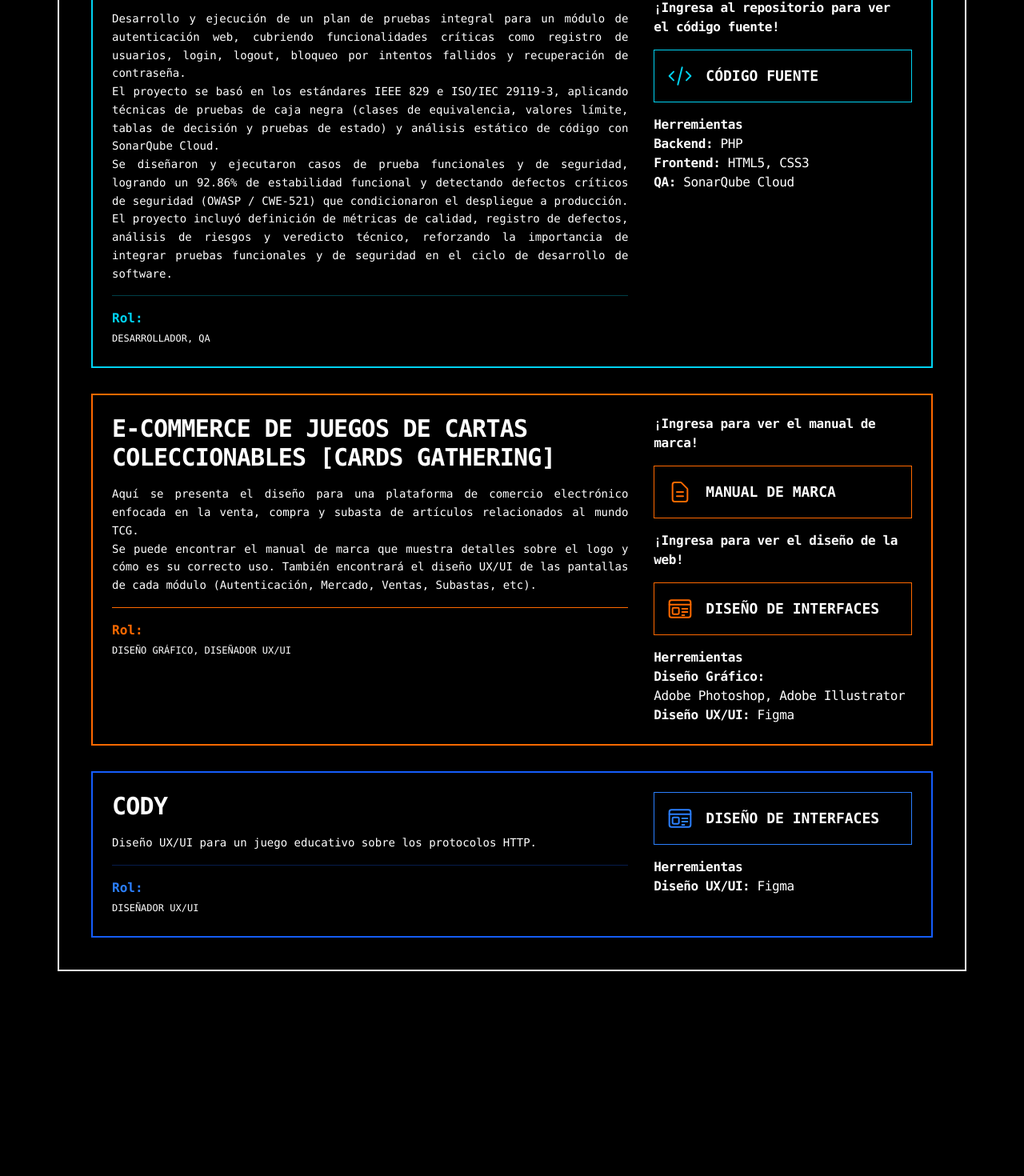
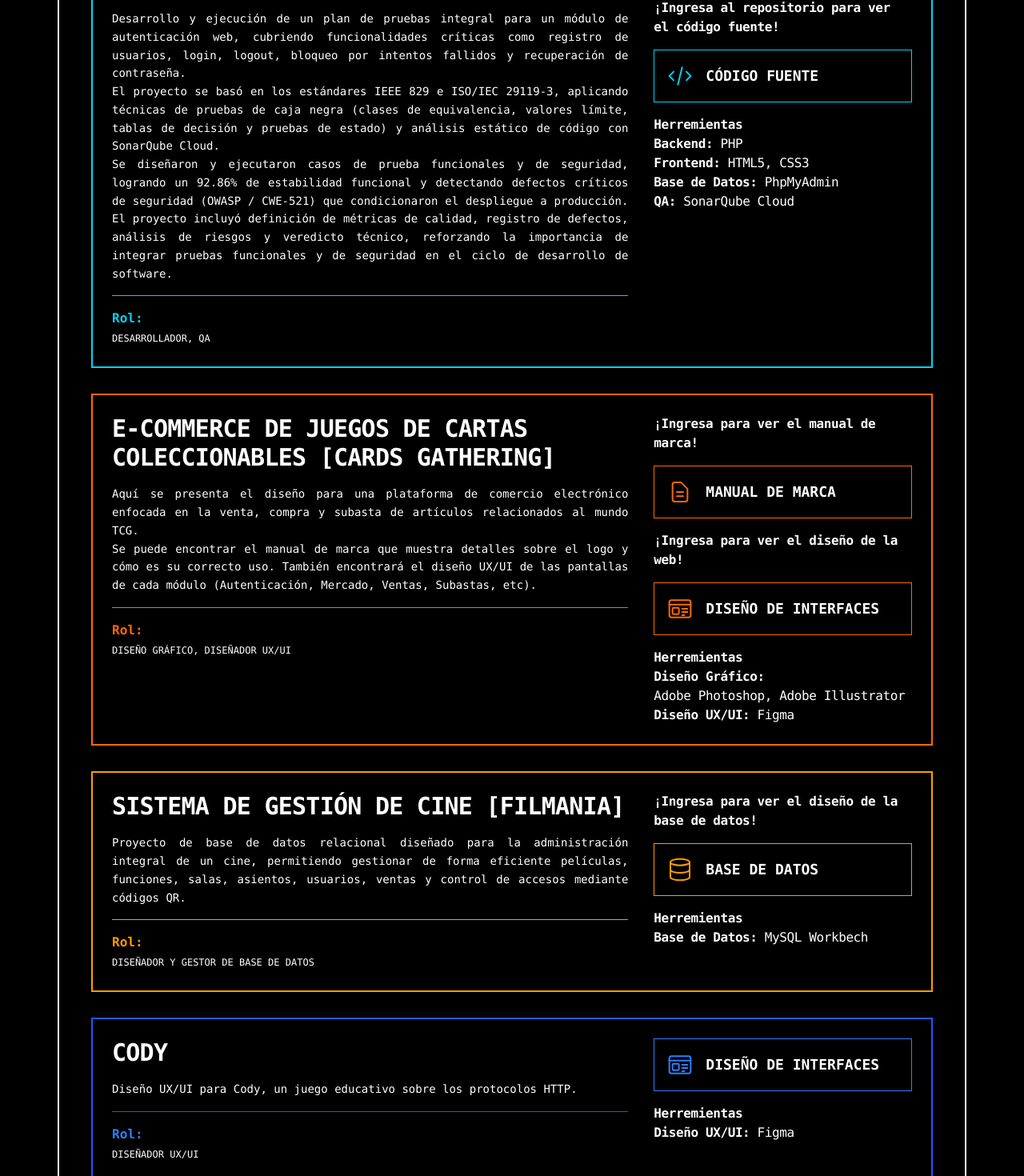
Before and after one commit to thealexispinel/PortafolioAlexisPinel, an Angular app: page /projects in a window 1280 px wide. Shown: the part 1004-2474 px from the top of the page at 80% size. Before the commit the page ends 2266 px from the top, so only its background shows below. Built offline with nearby package versions, Linux system fonts and the light colour scheme.

Commit message:
Actualización de rutas v.2.3

```diff
--- a/src/app/features/projects/projects.component.html
+++ b/src/app/features/projects/projects.component.html
@@ -12,6 +12,9 @@
         Proyectos
       </h1>
     </div>
+
+    <!-- Portafolio -->
+
     <div class="flex flex-col gap-8">
       <div class="border-2 border-emerald-500 p-6 flex flex-col md:flex-row gap-8 hover:bg-emerald-500 transition-colors group">
         <div class="w-full md:w-2/3 space-y-4">
@@ -26,23 +29,24 @@
         </div>
         <div class="w-full md:w-1/3 flex flex-col gap-4 ">
           <h3 class="text-white text-basic font-bold tracking-tight">¡Ingresa para ver más detalles sobre el proyecto!</h3>
-            <a href="https://www.figma.com/design/IawICaOkjkeYYmDvS7QACz/Untitled?node-id=0-1&t=wxUIrYOQqH8HsI0O-1" class="border border-emerald-500 p-4 flex items-center gap-4 hover:bg-white group/link">
+            <a href="https://www.figma.com/design/IawICaOkjkeYYmDvS7QACz/Untitled?node-id=0-1&t=wxUIrYOQqH8HsI0O-1" class="border border-emerald-500 p-4 flex items-center gap-4 hover:bg-white hover:text-emerald-500 transition-all group/link">
               <svg class="w-8 h-8 text-emerald-500" fill="none" stroke="currentColor" viewBox="0 0 24 24">
                 <rect x="2" y="4" width="20" height="16" rx="2" stroke-width="1.5" />
                 <path stroke-linecap="round" stroke-width="1.5" d="M2 8h20M14 12h5M14 15h5M14 18h2" />
                 <rect x="5" y="11" width="6" height="6" rx="1" stroke-width="1.5" />
               </svg>
-              <span class="text-white text-lg font-bold uppercase leading-tight">Diseño de Interfaces</span>
+              <span class="text-white group-hover/link:text-emerald-500 text-lg font-bold uppercase leading-tight">Diseño de Interfaces</span>
             </a>
           <h3 class="text-white text-basic font-bold tracking-tight">¡Ingresa al repositorio para ver el código fuente!</h3>
-          <a href="https://github.com/thealexispinel/PortafolioAlexisPinel" class="border border-emerald-500 p-4 flex items-center gap-4 hover:bg-white hover:text-black transition-all">
+          <a href="https://github.com/thealexispinel/PortafolioAlexisPinel" class="border border-emerald-500 p-4 flex items-center gap-4 hover:bg-white hover:text-emerald-500 transition-all group/link">
             <svg class="w-8 h-8 text-emerald-500" fill="none" stroke="currentColor" viewBox="0 0 24 24"><path stroke-linecap="round" stroke-linejoin="round" stroke-width="1.5" d="M10 20l4-16m4 4l4 4-4 4M6 16l-4-4 4-4"></path></svg>
-            <span class="text-white text-lg font-bold uppercase leading-tight">Código Fuente</span>
+            <span class="text-white group-hover/link:text-emerald-500 text-lg font-bold uppercase leading-tight">Código Fuente</span>
           </a>
             <p class="text-white text-basic tracking-tight"><strong>Herremientas</strong><br><strong>Diseño UX/UI:</strong> Figma <br><strong>Backend:</strong> TypeScript <br> <strong>Frontend:</strong> Angular, HTML5, Tailwindcss</p>
         </div>
       </div>
 
+    <!-- Proyecto Calidad de Software -->
 
       <div class="border-2 border-cyan-400 p-6 flex flex-col md:flex-row gap-8 hover:bg-cyan-400/5 transition-colors group">
         <div class="w-full md:w-2/3 space-y-4">
@@ -53,25 +57,27 @@
             Se diseñaron y ejecutaron casos de prueba funcionales y de seguridad, logrando un 92.86% de estabilidad funcional y detectando defectos críticos de seguridad (OWASP / CWE-521) que condicionaron el despliegue a producción.
             El proyecto incluyó definición de métricas de calidad, registro de defectos, análisis de riesgos y veredicto técnico, reforzando la importancia de integrar pruebas funcionales y de seguridad en el ciclo de desarrollo de software.
           </p>
-          <div class="pt-4 border-t border-cyan-400/30 text-base">
+          <div class="pt-4 border-t border-cyan-400 text-base">
             <span class="text-cyan-400 font-bold block">Rol:</span>
             <span class="text-white text-xs">DESARROLLADOR, QA</span>
           </div>
         </div>
         <div class="w-full md:w-1/3 flex flex-col gap-4">
           <h3 class="text-white text-basic font-bold tracking-tight">¡Ingresa para ver más detalles sobre el proyecto!</h3>
-          <a href="https://drive.google.com/file/d/1wvBYFde6hBY85Dfk3VPuWLfnHXrZHZ8N/view?usp=drive_link" class="border border-cyan-400 p-4 flex items-center gap-4 hover:bg-white hover:text-black transition-all group/link">
+          <a href="https://drive.google.com/file/d/1wvBYFde6hBY85Dfk3VPuWLfnHXrZHZ8N/view?usp=drive_link" class="border border-cyan-400 p-4 flex items-center gap-4 hover:bg-white hover:text-cyan-400 transition-all group/link">
             <svg class="w-8 h-8 text-cyan-400" fill="none" stroke="currentColor" viewBox="0 0 24 24"><path stroke-linecap="round" stroke-linejoin="round" stroke-width="1.5" d="M9 12h6m-6 4h6m2 5H7a2 2 0 01-2-2V5a2 2 0 012-2h5.586a1 1 0 01.707.293l5.414 5.414a1 1 0 01.293.707V19a2 2 0 01-2 2z"></path></svg>
-            <span class="text-white text-lg font-bold uppercase leading-tight">Documentación</span>
+            <span class="text-white group-hover/link:text-cyan-400 text-lg font-bold uppercase leading-tight">Documentación</span>
           </a>
           <h3 class="text-white text-basic font-bold tracking-tight">¡Ingresa al repositorio para ver el código fuente!</h3>
-          <a href="https://github.com/thealexispinel/RestauranteWushi" class="border border-cyan-400 p-4 flex items-center gap-4 hover:bg-white hover:text-black transition-all">
+          <a href="https://github.com/thealexispinel/RestauranteWushi" class="border border-cyan-400 p-4 flex items-center gap-4 hover:bg-white hover:text-cyan-400 transition-all group/link">
             <svg class="w-8 h-8 text-cyan-400" fill="none" stroke="currentColor" viewBox="0 0 24 24"><path stroke-linecap="round" stroke-linejoin="round" stroke-width="1.5" d="M10 20l4-16m4 4l4 4-4 4M6 16l-4-4 4-4"></path></svg>
-            <span class="text-white text-lg font-bold uppercase leading-tight">Código Fuente</span>
+            <span class="text-white group-hover/link:text-cyan-400 text-lg font-bold uppercase leading-tight">Código Fuente</span>
           </a>
-            <p class="text-white text-basic tracking-tight"><strong>Herremientas</strong><br><strong>Backend:</strong> PHP <br> <strong>Frontend:</strong> HTML5, CSS3 <br><strong>QA:</strong> SonarQube Cloud</p>
+            <p class="text-white text-basic tracking-tight"><strong>Herremientas</strong><br><strong>Backend:</strong> PHP <br> <strong>Frontend:</strong> HTML5, CSS3 <br><strong>Base de Datos:</strong> PhpMyAdmin <br><strong>QA:</strong> SonarQube Cloud</p>
         </div>
       </div>
+
+      <!-- Cards Gathering -->
 
       <div class="border-2 border-orange-500 p-6 flex flex-col md:flex-row gap-8 hover:bg-orange-500 transition-colors group">
         <div class="w-full md:w-2/3 space-y-4">
@@ -87,42 +93,70 @@
         </div>
         <div class="w-full md:w-1/3 flex flex-col gap-4">
           <h3 class="text-white text-basic font-bold tracking-tight">¡Ingresa para ver el manual de marca!</h3>
-          <a href="https://drive.google.com/file/d/1g9u8OFdivc01ml0i4UwX0B3CTSv7y73A/view?usp=drive_link" class="border border-orange-500 p-4 flex items-center gap-4 hover:bg-white hover:text-white transition-all group/link">
+          <a href="https://drive.google.com/file/d/1g9u8OFdivc01ml0i4UwX0B3CTSv7y73A/view?usp=drive_link" class="border border-orange-500 p-4 flex items-center gap-4 hover:bg-white hover:text-orange-500 transition-all group/link">
             <svg class="w-8 h-8 text-orange-500" fill="none" stroke="currentColor" viewBox="0 0 24 24"><path stroke-linecap="round" stroke-linejoin="round" stroke-width="1.5" d="M9 12h6m-6 4h6m2 5H7a2 2 0 01-2-2V5a2 2 0 012-2h5.586a1 1 0 01.707.293l5.414 5.414a1 1 0 01.293.707V19a2 2 0 01-2 2z"></path></svg>
-            <span class="text-white text-lg font-bold uppercase leading-tight">Manual de Marca</span>
+            <span class="text-white group-hover/link:text-orange-500 text-lg font-bold uppercase leading-tight">Manual de Marca</span>
           </a>
           <h3 class="text-white text-basic font-bold tracking-tight">¡Ingresa para ver el diseño de la web!</h3>
-            <a href="https://www.figma.com/design/IIOTUKEYLjXA17o5ZcUADW/Cards-Gathering--V.II?node-id=0-1&t=HrS4Xn3NK2FCyirX-1" class="border border-orange-500 p-4 flex items-center gap-4 hover:bg-white group/link">
+            <a href="https://www.figma.com/design/IIOTUKEYLjXA17o5ZcUADW/Cards-Gathering--V.II?node-id=0-1&t=HrS4Xn3NK2FCyirX-1" class="border border-orange-500 p-4 flex items-center gap-4 hover:bg-white hover:text-orange-500 transition-all group/link">
               <svg class="w-8 h-8 text-orange-500" fill="none" stroke="currentColor" viewBox="0 0 24 24">
                 <rect x="2" y="4" width="20" height="16" rx="2" stroke-width="1.5" />
                 <path stroke-linecap="round" stroke-width="1.5" d="M2 8h20M14 12h5M14 15h5M14 18h2" />
                 <rect x="5" y="11" width="6" height="6" rx="1" stroke-width="1.5" />
               </svg>
-              <span class="text-white text-lg font-bold uppercase leading-tight">Diseño de Interfaces</span>
+              <span class="text-white group-hover/link:text-orange-500 text-lg font-bold uppercase leading-tight">Diseño de Interfaces</span>
             </a>
             <p class="text-white text-basic tracking-tight"><strong>Herremientas</strong><br><strong>Diseño Gráfico:</strong><br> Adobe Photoshop, Adobe Illustrator <br> <strong>Diseño UX/UI:</strong> Figma</p>
         </div>
       </div>
 
+      <!-- Filmania DB -->
+
+      <div class="border-2 border-amber-500 p-6 flex flex-col md:flex-row gap-8 hover:bg-amber-500/5 transition-colors">
+        <div class="w-full md:w-2/3 space-y-4">
+          <h2 class="text-white text-3xl font-bold uppercase tracking-tight">Sistema de Gestión de Cine [Filmania]</h2>
+          <p class="text-white text-xs md:text-sm leading-relaxed text-justify font-light">
+            Proyecto de base de datos relacional diseñado para la administración integral de un cine, permitiendo gestionar de forma eficiente películas, funciones, salas, asientos, usuarios, ventas y control de accesos mediante códigos QR.
+          </p>
+          <div class="pt-4 border-t border-amber-500">
+            <span class="text-amber-500 font-bold block">Rol:</span>
+            <span class="text-white text-xs">DISEÑADOR Y GESTOR DE BASE DE DATOS</span>
+          </div>
+        </div>
+        <div class="w-full md:w-1/3 flex flex-col gap-4">
+          <h3 class="text-white text-basic font-bold tracking-tight">¡Ingresa para ver el diseño de la base de datos!</h3>
+            <a href="https://github.com/thealexispinel/FilmaniaDB.git" class="border border-amber-500 p-4 flex items-center gap-4 hover:bg-white hover:text-amber-500 transition-all group/link">
+              <svg class="w-8 h-8 text-amber-500" fill="none" stroke="currentColor" viewBox="0 0 24 24">
+                <ellipse cx="12" cy="5" rx="9" ry="3" stroke-width="1.5" />
+                <path stroke-linecap="round" stroke-width="1.5" d="M3 5v14c0 1.657 4.03 3 9 3s9-1.343 9-3V5M3 12c0 1.657 4.03 3 9 3s9-1.343 9-3" />
+              </svg>
+              <span class="text-white group-hover/link:text-amber-500 text-lg font-bold uppercase leading-tight">Base de Datos</span>
+            </a>
+            <p class="text-white text-basic tracking-tight"><strong>Herremientas</strong><br><strong>Base de Datos:</strong> MySQL Workbech</p>
+        </div>
+      </div>
+
+      <!-- Cody -->
+
       <div class="border-2 border-blue-600 p-6 flex flex-col md:flex-row gap-8 hover:bg-blue-600/5 transition-colors">
         <div class="w-full md:w-2/3 space-y-4">
           <h2 class="text-white text-3xl font-bold uppercase tracking-tight">Cody</h2>
           <p class="text-white text-xs md:text-sm leading-relaxed text-justify font-light">
-            Diseño UX/UI para un juego educativo sobre los protocolos HTTP.
+            Diseño UX/UI para Cody, un juego educativo sobre los protocolos HTTP.
           </p>
-          <div class="pt-4 border-t border-blue-600/30">
+          <div class="pt-4 border-t border-blue-600">
             <span class="text-blue-500 font-bold block">Rol:</span>
             <span class="text-white text-xs">DISEÑADOR UX/UI</span>
           </div>
         </div>
         <div class="w-full md:w-1/3 flex flex-col gap-4">
-            <a href="https://www.figma.com/design/tqCtnoHcGDF4mVyDSg95zC/Cody?node-id=0-1&t=UuqyPw8uJ0dB30ZN-1" class="border border-blue-500 p-4 flex items-center gap-4 hover:bg-white group/link">
+            <a href="https://www.figma.com/design/tqCtnoHcGDF4mVyDSg95zC/Cody?node-id=0-1&t=UuqyPw8uJ0dB30ZN-1" class="border border-blue-500 p-4 flex items-center gap-4 hover:bg-white hover:text-blue-500 transition-all group/link">
               <svg class="w-8 h-8 text-blue-500" fill="none" stroke="currentColor" viewBox="0 0 24 24">
                 <rect x="2" y="4" width="20" height="16" rx="2" stroke-width="1.5" />
                 <path stroke-linecap="round" stroke-width="1.5" d="M2 8h20M14 12h5M14 15h5M14 18h2" />
                 <rect x="5" y="11" width="6" height="6" rx="1" stroke-width="1.5" />
               </svg>
-              <span class="text-white text-lg font-bold uppercase leading-tight">Diseño de Interfaces</span>
+              <span class="text-white group-hover/link:text-blue-500 text-lg font-bold uppercase leading-tight">Diseño de Interfaces</span>
             </a>
             <p class="text-white text-basic tracking-tight"><strong>Herremientas</strong><br><strong>Diseño UX/UI:</strong> Figma</p>
         </div>
```
